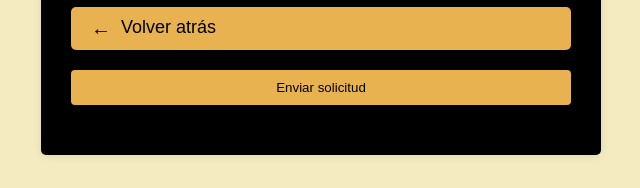
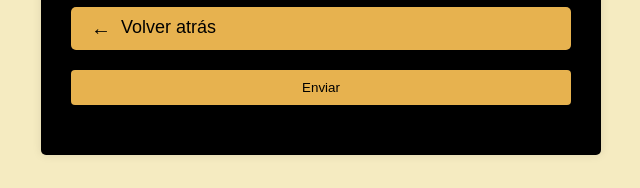
Before and after one commit to yubigerman/web, a plain HTML site: page solisitud.html in a window 1280 px wide. Shown: the part 629-817 px from the top of the page, 319-959 px from the left. Drawn offline with Linux system fonts and the light colour scheme.

Commit message:
Update solisitud.html

```diff
--- a/solisitud.html
+++ b/solisitud.html
@@ -40,7 +40,7 @@
             <span class="arrow">←</span><center> Volver atrás</center>
         </button>
 <br>
-        <a href="https://web.whatsapp.com/send?phone=8493902229&text=archivo,%20aquí%20tienes%20el%20archivo:%20https://www.ejemplo.com/miarchivo.pdf" target="_blank"></a><button type="submit"> Enviar solicitud</button></a>
+   <button id="download">Enviar</button>
 
     </form>
 
```
